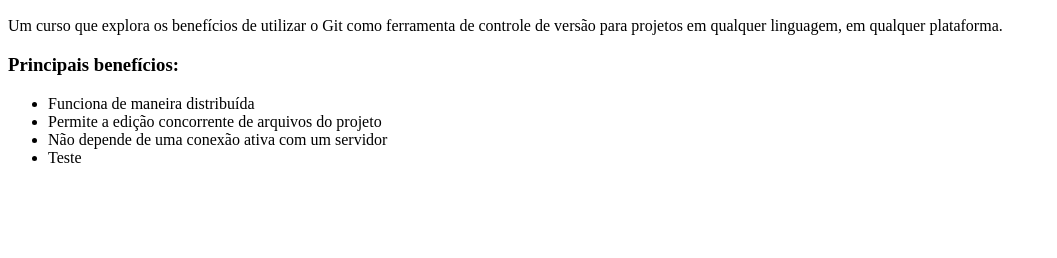
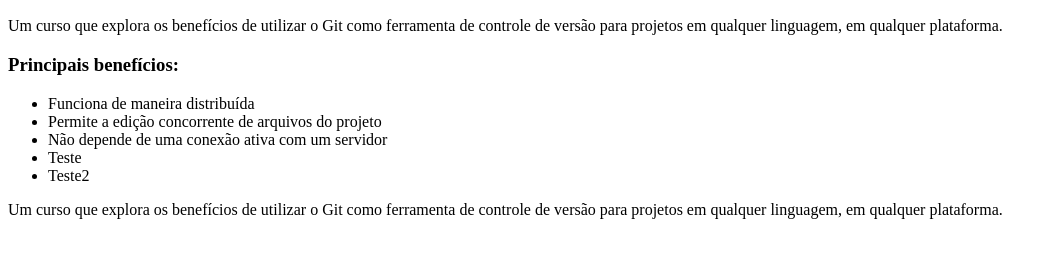
Before and after one commit to ronyerisson/meu-site, a plain HTML site: page index.html in a window 1280 px wide. Shown: the part 96-354 px from the top of the page, without its empty margins (0-1057 px from the left). Drawn offline with Linux system fonts and the light colour scheme.

Commit message:
Adicionando o parágrafo

```diff
--- a/index.html
+++ b/index.html
@@ -13,6 +13,9 @@
             <li>Permite a edição concorrente de arquivos do projeto</li>
             <li>Não depende de uma conexão ativa com um servidor</li>
 			<li>Teste</li>
+			<li>Teste2</li>
         </ul>
+
+		<p>Um curso que explora os benefícios de utilizar o Git como ferramenta de controle de versão para projetos em qualquer linguagem, em qualquer plataforma.</p>
     </body>
 </html>
```
